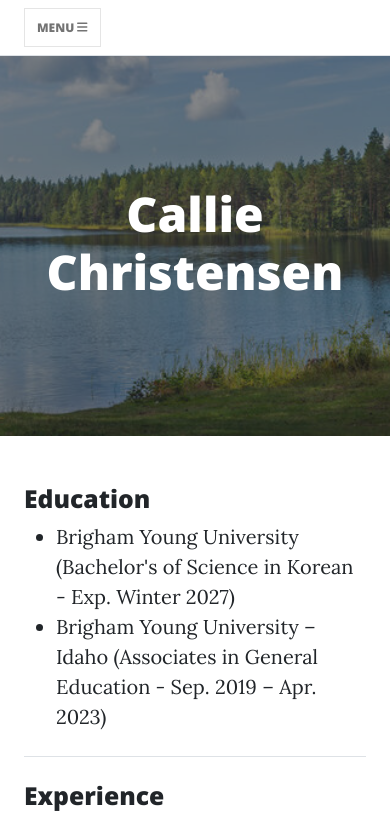
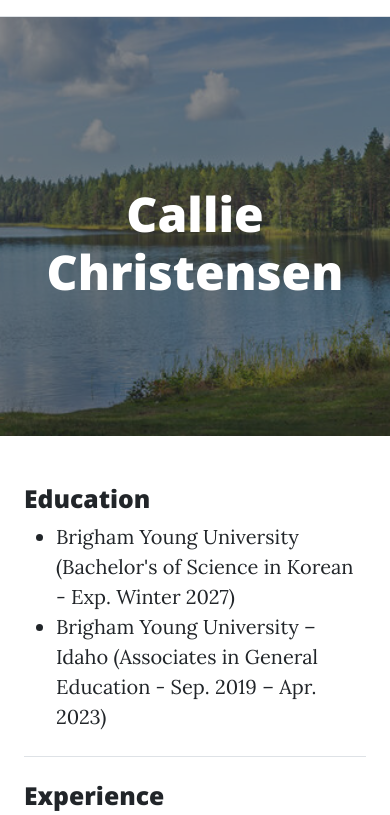
Before and after one commit to snowconec/is201web, a plain HTML site: page index.html in a window 390 px wide. Shown: the top 815 px of the page. Drawn offline with nearby package versions, Linux system fonts and the light colour scheme.

Commit message:
Add files via upload

```diff
--- a/index.html
+++ b/index.html
@@ -20,10 +20,10 @@
         <nav class="navbar navbar-expand-lg navbar-light" id="mainNav">
             <div class="container px-4 px-lg-5">
                 <!-- <a class="navbar-brand" href="index.html">Start Bootstrap</a> -->
-                <button class="navbar-toggler" type="button" data-bs-toggle="collapse" data-bs-target="#navbarResponsive" aria-controls="navbarResponsive" aria-expanded="false" aria-label="Toggle navigation">
+                <!-- <button class="navbar-toggler" type="button" data-bs-toggle="collapse" data-bs-target="#navbarResponsive" aria-controls="navbarResponsive" aria-expanded="false" aria-label="Toggle navigation">
                     Menu
                     <i class="fas fa-bars"></i>
-                </button>
+                </button> -->
                 <div class="collapse navbar-collapse" id="navbarResponsive">
                     <!-- <ul class="navbar-nav ms-auto py-4 py-lg-0">
                         <li class="nav-item"><a class="nav-link px-lg-3 py-3 py-lg-4" href="index.html">Home</a></li>
```
